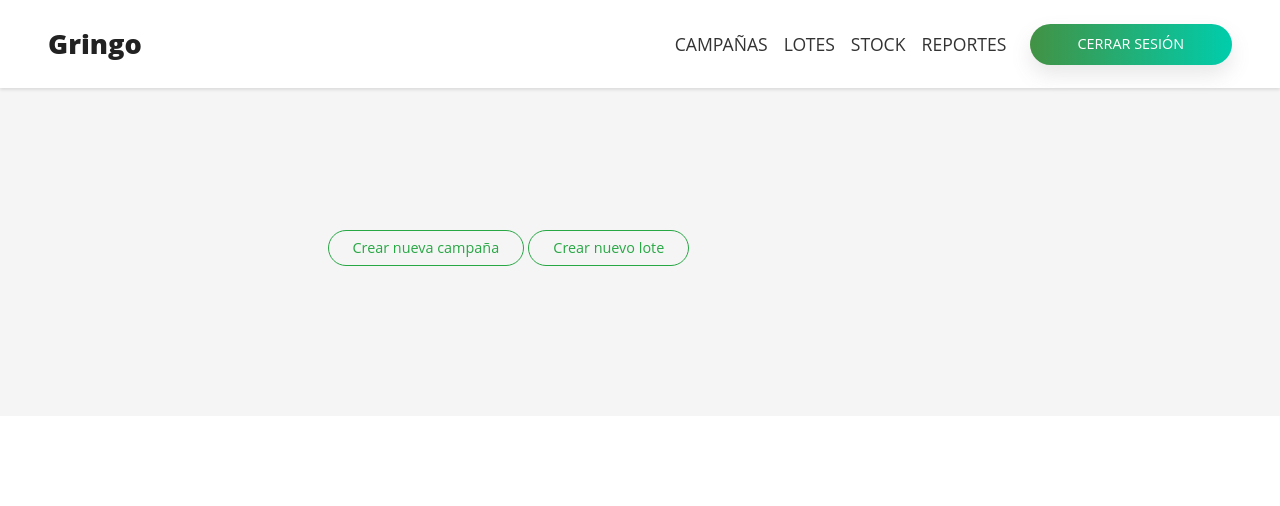
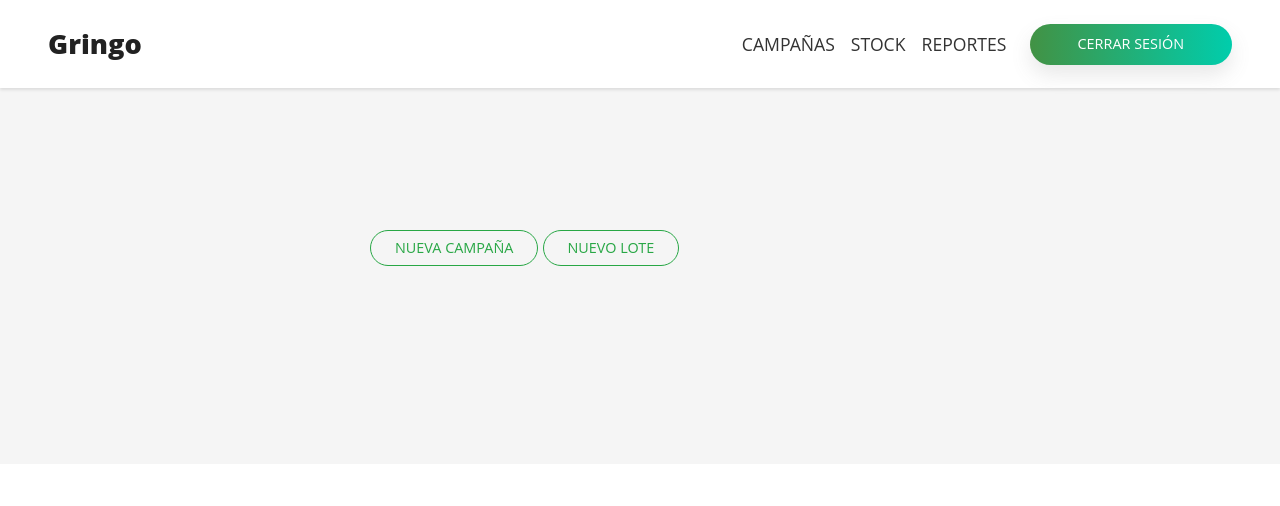
Before and after one commit to tecnicatura-villa-el-libertador/gringo, a Django app: a page that uses stock/templates/stock/base.html in a window 1280 px wide. Shown: the top 506 px of the page. Run offline with Django 3.2, Linux system fonts and the light colour scheme; the visitor is signed in with stand-in values (Sample User, id 1); data that the repository does not hold is empty; some libraries are stand-ins or nearby versions.

Commit message:
modificaciones en botones de campañas y correccion de algunos errores

```diff
--- a/gringo/urls.py
+++ b/gringo/urls.py
@@ -19,27 +19,20 @@ from stock import views
 from django.conf.urls import include, url
 
 urlpatterns = [
-	path('stock/', views.stock),
 	path('campaña/nueva', views.CampañaCreate.as_view(), name='campaña_nueva'),
-
     path('admin/', admin.site.urls),
-    path('campaña/nueva', views.CampañaCreate.as_view()),
-	path('movimientos/', views.mov_gral),
     # Other URL patterns ...
     url(r'^accounts/', include('django_registration.backends.activation.urls')),
     url(r'^accounts/', include('django.contrib.auth.urls')),
     path('_db', views.download_db),
 	path('stock/', views.stock, name = 'resumen_stock'),
-
 	path('', views.inicio, name='inicio'),
     path('campañas/', views.campañas_listado, name = 'resumen_campañas'),
 	path('campaña/<int:id>', views.campaña_detalle, name='campaña_detalle'),
     path('campaña/<int:id>/nueva_actividad', views.ActividadCreate.as_view(), name='nueva_actividad'),
     path('campaña/<int:id_campaña>/actividad/<int:id_actividad>', views.actividad_detalle, name='actividad_detalle'),
-    path('campaña/nueva', views.CampañaCreate.as_view(),),
-    path('mov_gral/', views.mov_gral, name='resumen_movimientos'),
+    path('movimientos/', views.mov_gral, name='resumen_movimientos'),
     path('lotes/', views.mov_gral, name='resumen_lotes'),
     path('lote/nuevo', views.LoteCreate.as_view(), name="Lote_Nuevo"),
-    path('', views.inicio, name='inicio'),
     path('actividades/', views.actividades, name='resumen_actividades')
 ]
--- a/stock/templates/stock/base.html
+++ b/stock/templates/stock/base.html
@@ -43,7 +43,7 @@
             <div class="navbar-text justify-content-left">
                 <ul class="navbar-nav align-items-start align-items-lg-center">
                     <li class="nav-item"><a class="nav-link" href="{% url 'resumen_campañas'%}">CAMPAÑAS</a></li>
-                    <li class="nav-item"><a class="nav-link" href="{% url 'resumen_lotes'%}">LOTES</a></li>
+                    <!--li class="nav-item"><a class="nav-link" href="{% url 'resumen_lotes'%}">LOTES</a></li-->
                     <li class="nav-item"><a class="nav-link" href='{% url 'resumen_stock' %}'>STOCK</a></li>
 
                     <li class="nav-item"><a class="nav-link disable" href="{% url 'resumen_movimientos'%}">REPORTES</a></li>
--- a/stock/templates/stock/campañas_listado.html
+++ b/stock/templates/stock/campañas_listado.html
@@ -10,8 +10,16 @@ Campañas
 {% block content %}
 
 
+    <div class="container mb-5">
+        <div class="row justify-content-sm-center">
+            <div class="col-lg-6">
+                <a href="{% url "campaña_nueva" %}" class="btn btn-sizesm btn-outline-success btn-sm">NUEVA CAMPAÑA</a>
+                <a href="{% url "Lote_Nuevo" %}" class="btn btn-outline-success btn-sm">NUEVO LOTE</a>
+            </div>
+        </div>
+    </div>
+
     <div class="container-fluid">
-
         <div class="row d-flex">
             {% for campaña, totales in tabla.items %}
             <div class="text-center col-lg-3 text order-2 order-lg-1">
@@ -23,11 +31,5 @@ Campañas
         </div>
     </div>
 
-    <div class="row d-flex">
-        <div class="col-md-6 mx-auto">
-            <a href="{% url "campaña_nueva" %}" class="btn btn-sizesm btn-outline-success btn-sm">Crear nueva campaña </a>
-            <a href="{% url "Lote_Nuevo" %}" class="btn btn-outline-success btn-sm">Crear nuevo lote </a>
-        </div>
-    </div>
 
 {% endblock %}
--- a/stock/templates/stock/landing.html
+++ b/stock/templates/stock/landing.html
@@ -28,7 +28,11 @@
             <h1>"El campo en tu bolsillo"</h1>
             <p class="hero-text">Un software pensado para la administración de tu campo. Fácil,
             rápido y eficiente.</p>
+
+            {% if not request.user.is_authenticated %}
             <div class="CTA"><a href="/accounts/login/" class="btn btn-primary btn-shadow btn-gradient link-scroll">Iniciar Sesión</a><a href="/accounts/register/" class="btn btn-outline-primary">Registrate ahora </a></div>
+            {% endif %}
+
           </div>
           <div class="col-lg-6 order-1 order-lg-2"><img src="{% static "img/Macbook.png" %}" alt="..." class="img-fluid"></div>
         </div>
--- a/stock/views.py
+++ b/stock/views.py
@@ -158,9 +158,9 @@ def mov_gral (request):
 
 
 def inicio(request):
-    if request.user.is_authenticated:
+    '''if request.user.is_authenticated:
         # si el usuario ya está logueado, no le mostramos el landing page
-        return redirect('resumen_campañas')
+        return redirect('resumen_campañas')'''
     return render(request, 'stock/landing.html')
 
 
```
Also changed, not shown: stock/templates/stock/campaña_detalle.html (+6 -8 lines).
